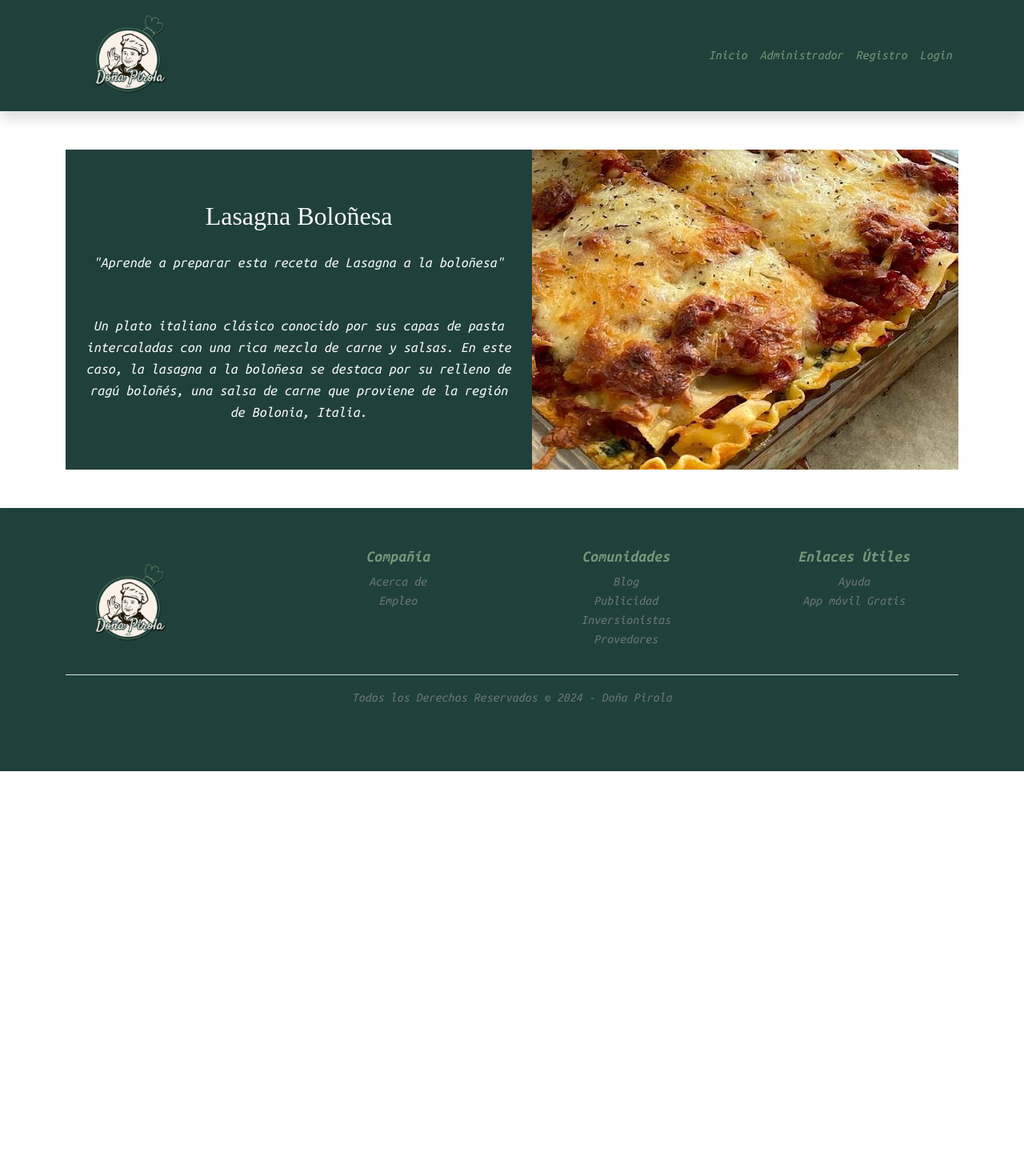
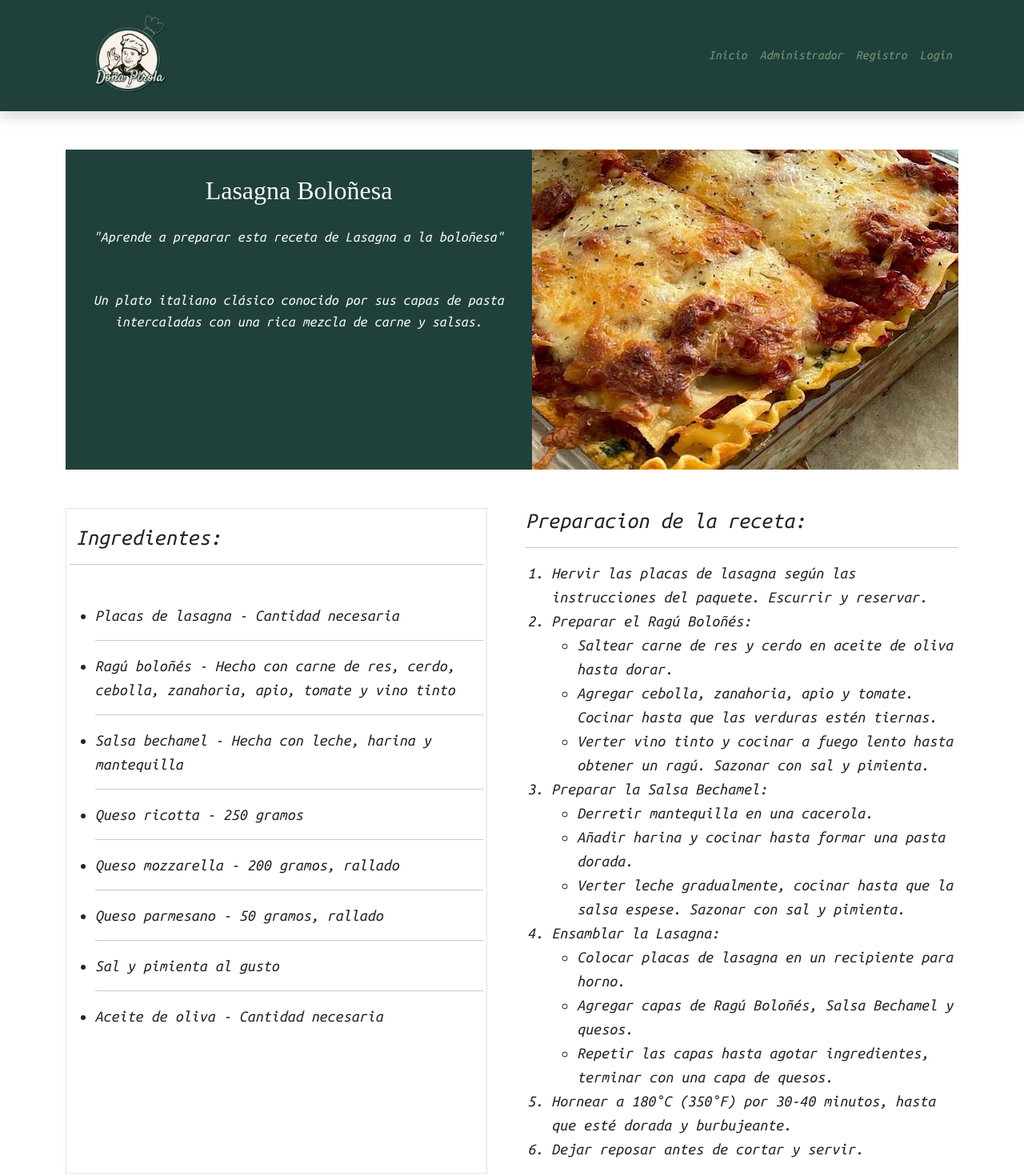
Before and after one commit to juanchyquintana/blogRecetasRolling, a React (Vite) app: page / in a window 1280 px wide. Shown: the top 1470 px of the page at 80% size. Before the commit the page ends 964 px from the top, so only its background shows below. Built offline with nearby package versions, Linux system fonts and the light colour scheme; a web font is replaced by a local one.

Commit message:
se agrego la seccion ingredientes y el paso a paso para realizar la receta

```diff
--- a/src/App.css
+++ b/src/App.css
@@ -78,24 +78,22 @@
   background-color: #789679;
 }
 
-#contenBanner .img-large {
-  display: block;
-}
-
-#contenBanner .img-small {
-  display: none;
-}
 
 .bannerProducto{
   background-color: #20403b;
 }
 
 .bannerProducto h2 {
-  margin-top: 2em;
+  margin-top: 1em;
 }
+
 .bannerProducto p{
   font-size: 18px;
   padding: 1em;
+}
+
+.listaIngredientes li{
+font-size: 20px;
 }
 
 @media (min-width: 280px) and (max-width: 500px) {
@@ -113,4 +111,8 @@
   .carrusel .img-fluid {
     height: 180px;
   }
+  .bannerProducto p{
+    font-size: 18px;
+    padding: 0;
+  }
 }
--- a/src/components/pages/DetalleProducto.jsx
+++ b/src/components/pages/DetalleProducto.jsx
@@ -2,14 +2,103 @@ import { Container } from "react-bootstrap";
 import lasagna from "../../assets/lasagna.jpg";
 const DetalleProducto = () => {
   return (
-    <Container className="mt-5 d-flex justify-content-between "style={{ height: '400px' }}>
-      <div className="bannerProducto w-100 text-center  ">
-        <h2 className="text-light titulosFuente">{"Lasagna Boloñesa"}</h2>
-        <p className="text-light">"Aprende a preparar esta receta de Lasagna a la boloñesa"</p>
-        <p className="text-light">Un plato italiano clásico conocido por sus capas de pasta intercaladas con una rica mezcla de carne y salsas. En este caso, la lasagna a la boloñesa se destaca por su relleno de ragú boloñés, una salsa de carne que proviene de la región de Bolonia, Italia.</p>
-      </div>
-      <img src={lasagna} alt="lasagna" className="img-fluid w-50 "/>
-    </Container>
+    <>
+      <Container
+        className="mt-5 d-flex justify-content-between "
+        style={{ height: "400px"}}
+      >
+        <div className="bannerProducto w-100 text-center  ">
+          <h2 className="text-light titulosFuente">{"Lasagna Boloñesa"}</h2>
+          <p className="text-light">
+            "Aprende a preparar esta receta de Lasagna a la boloñesa"
+          </p>
+          <p className="text-light">
+            Un plato italiano clásico conocido por sus capas de pasta
+            intercaladas con una rica mezcla de carne y salsas.
+          </p>
+        </div>
+        <img src={lasagna} alt="lasagna" className="img-fluid w-50 " />
+      </Container>
+      <Container className="d-flex mt-5">
+        <section className="border border-1 me-5 listaIngredientes p-1">
+          <h3 className="mt-3 ms-2">{"Ingredientes:"}</h3>
+          <hr />
+          <ul className="mt-5">
+            <li>Placas de lasagna - Cantidad necesaria</li>
+            <hr />
+            <li>
+              Ragú boloñés - Hecho con carne de res, cerdo, cebolla, zanahoria,
+              apio, tomate y vino tinto
+            </li>
+            <hr />
+            <li>Salsa bechamel - Hecha con leche, harina y mantequilla</li>
+            <hr />
+            <li>Queso ricotta - 250 gramos</li>
+            <hr />
+            <li>Queso mozzarella - 200 gramos, rallado</li>
+            <hr />
+            <li>Queso parmesano - 50 gramos, rallado</li>
+            <hr />
+            <li>Sal y pimienta al gusto</li>
+            <hr />
+            <li>Aceite de oliva - Cantidad necesaria</li>
+          </ul>
+        </section>
+        <section className="listaIngredientes">
+          <h3>{"Preparacion de la receta:"}</h3>
+          <hr />
+          <ol>
+            <li>
+              Hervir las placas de lasagna según las instrucciones del paquete.
+              Escurrir y reservar.
+            </li>
+            <li>
+              Preparar el Ragú Boloñés:
+              <ul>
+                <li>
+                  Saltear carne de res y cerdo en aceite de oliva hasta dorar.
+                </li>
+                <li>
+                  Agregar cebolla, zanahoria, apio y tomate. Cocinar hasta que
+                  las verduras estén tiernas.
+                </li>
+                <li>
+                  Verter vino tinto y cocinar a fuego lento hasta obtener un
+                  ragú. Sazonar con sal y pimienta.
+                </li>
+              </ul>
+            </li>
+            <li>
+              Preparar la Salsa Bechamel:
+              <ul>
+                <li>Derretir mantequilla en una cacerola.</li>
+                <li>Añadir harina y cocinar hasta formar una pasta dorada.</li>
+                <li>
+                  Verter leche gradualmente, cocinar hasta que la salsa espese.
+                  Sazonar con sal y pimienta.
+                </li>
+              </ul>
+            </li>
+            <li>
+              Ensamblar la Lasagna:
+              <ul>
+                <li>Colocar placas de lasagna en un recipiente para horno.</li>
+                <li>Agregar capas de Ragú Boloñés, Salsa Bechamel y quesos.</li>
+                <li>
+                  Repetir las capas hasta agotar ingredientes, terminar con una
+                  capa de quesos.
+                </li>
+              </ul>
+            </li>
+            <li>
+              Hornear a 180°C (350°F) por 30-40 minutos, hasta que esté dorada y
+              burbujeante.
+            </li>
+            <li>Dejar reposar antes de cortar y servir.</li>
+          </ol>
+        </section>
+      </Container>
+    </>
   );
 };
 
```
